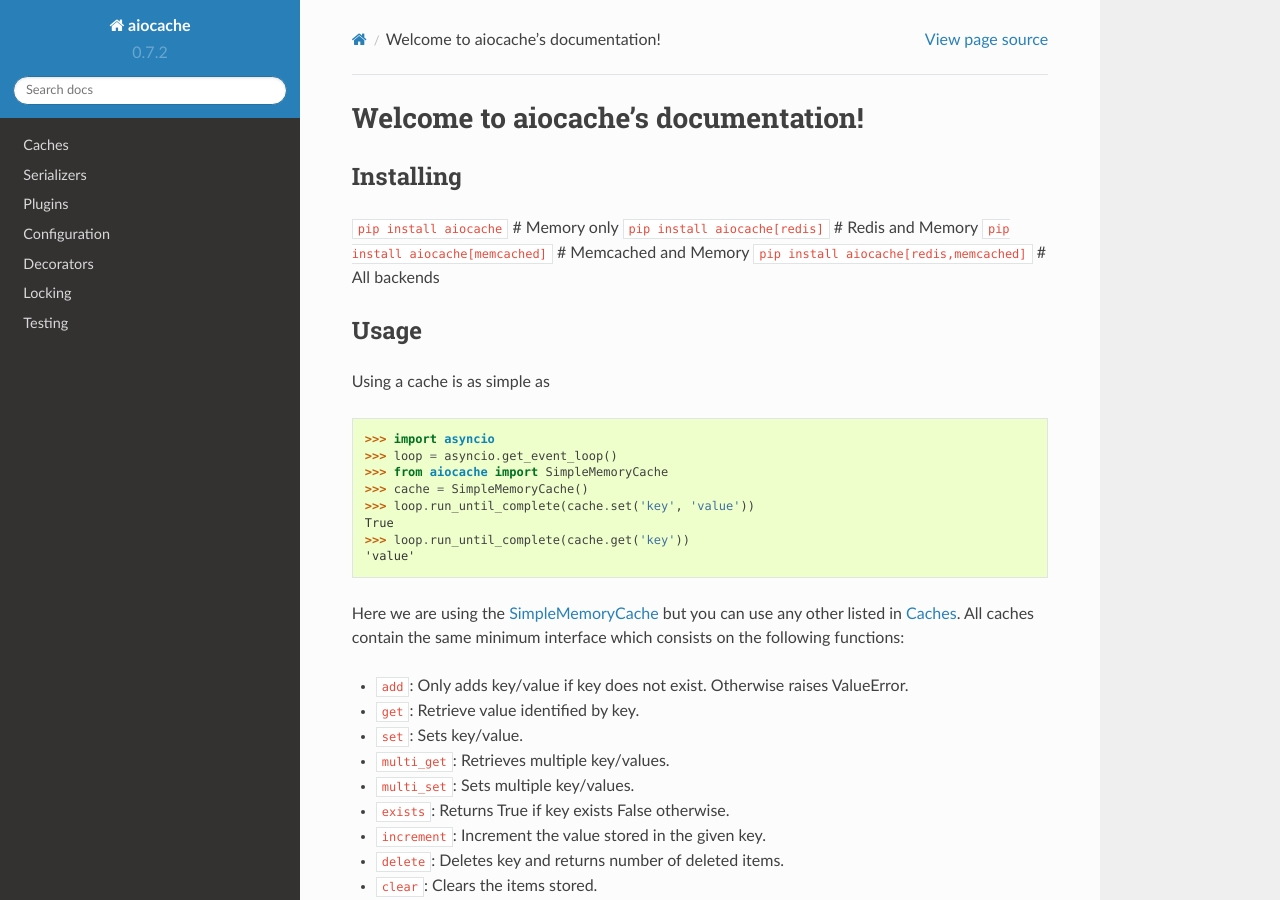
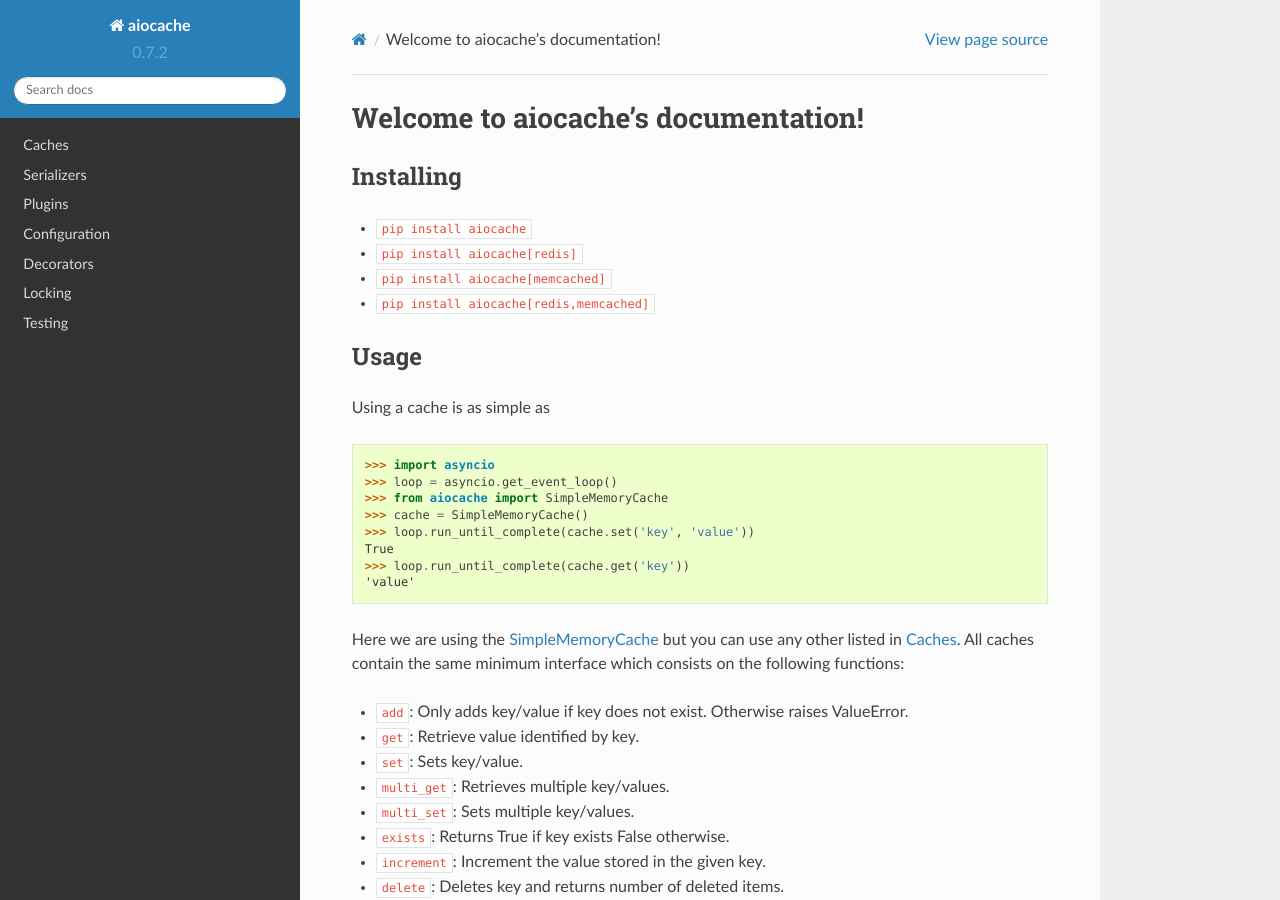
Before and after one commit to aio-libs/aiocache, a Sphinx documentation site: the page built from docs/index.rst, in a window 1280 px wide and 900 px high. Built offline with Sphinx 7.4.7 and the Read the Docs theme 2.0.0, drawn with Linux system fonts in a browser that asks for light colours.

Commit message:
Fix docs syntax :minor

```diff
--- a/docs/index.rst
+++ b/docs/index.rst
@@ -10,10 +10,10 @@
 Installing
 ----------
 
-``pip install aiocache``                    # Memory only
-``pip install aiocache[redis]``             # Redis and Memory
-``pip install aiocache[memcached]``         # Memcached and Memory
-``pip install aiocache[redis,memcached]``   # All backends
+- ``pip install aiocache``
+- ``pip install aiocache[redis]``
+- ``pip install aiocache[memcached]``
+- ``pip install aiocache[redis,memcached]``
 
 
 Usage
```
